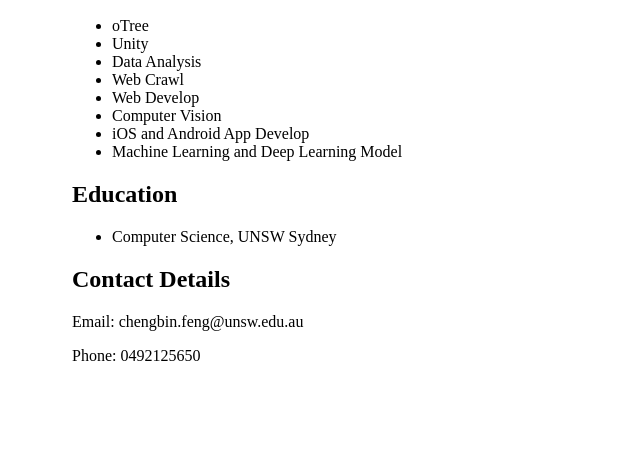
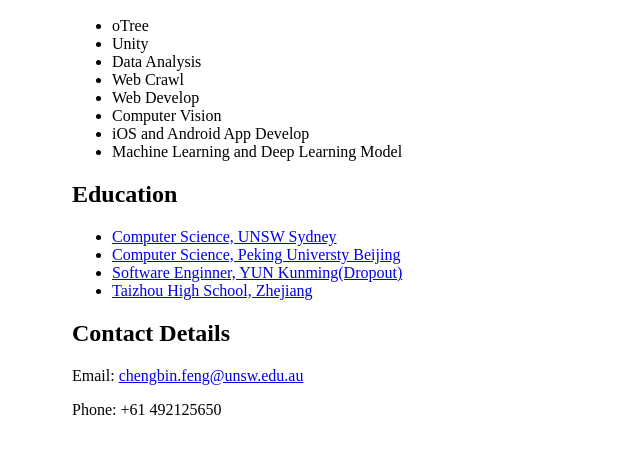
Before and after one commit to kfengc27/chengbin, a Django app: page / in a window 1280 px wide. Shown: the part 301-755 px from the top of the page, without its empty margins (0-640 px from the left). Run offline with Django 3.2, Linux system fonts and the light colour scheme.

Commit message:
add files

```diff
--- a/home/templates/home.html
+++ b/home/templates/home.html
@@ -25,10 +25,14 @@
     </ul>
     <h2>Education</h2>
     <ul>
-      <li>Computer Science, UNSW Sydney</li>
+      <li><a target="_blank" href="https://www.unsw.edu.au/study?course=postgrad?utm_medium=OMD-SEM">Computer Science, UNSW Sydney</a></li>
+      <li><a target="_blank" href="https://www.pku.edu.cn/">Computer Science, Peking Universty Beijing</a></li>
+      <li><a target="_blank" href="https://www.ynu.edu.cn/">Software Enginner, YUN Kunming(Dropout)</a></li>
+      <li><a target="_blank" href="https://baike.baidu.com/item/%E6%B5%99%E6%B1%9F%E7%9C%81%E5%8F%B0%E5%B7%9E%E4%B8%AD%E5%AD%A6/8046818?fromtitle=%E5%8F%B0%E5%B7%9E%E4%B8%AD%E5%AD%A6&fromid=4386359">Taizhou High School, Zhejiang</a></li>
+      <!-- <li><a target="_blanK" href="https://baike.baidu.com/item/%E5%8F%B0%E5%B7%9E%E5%AD%A6%E9%99%A2%E9%99%84%E5%B1%9E%E4%B8%AD%E5%AD%A6/16602803">The Middle School Affiliated to Taizhou University, Zhejiang</a></li> -->
     </ul>
     <h2>Contact Details</h2>
-    <p>Email: chengbin.feng@unsw.edu.au</p>
-    <p>Phone: 0492125650</p>
+    <p>Email: <a href="mailto: chengbin.feng@unsw.edu.au">chengbin.feng@unsw.edu.au</a></p>
+    <p>Phone: +61 492125650</p>
 </body>
 </html>
```
